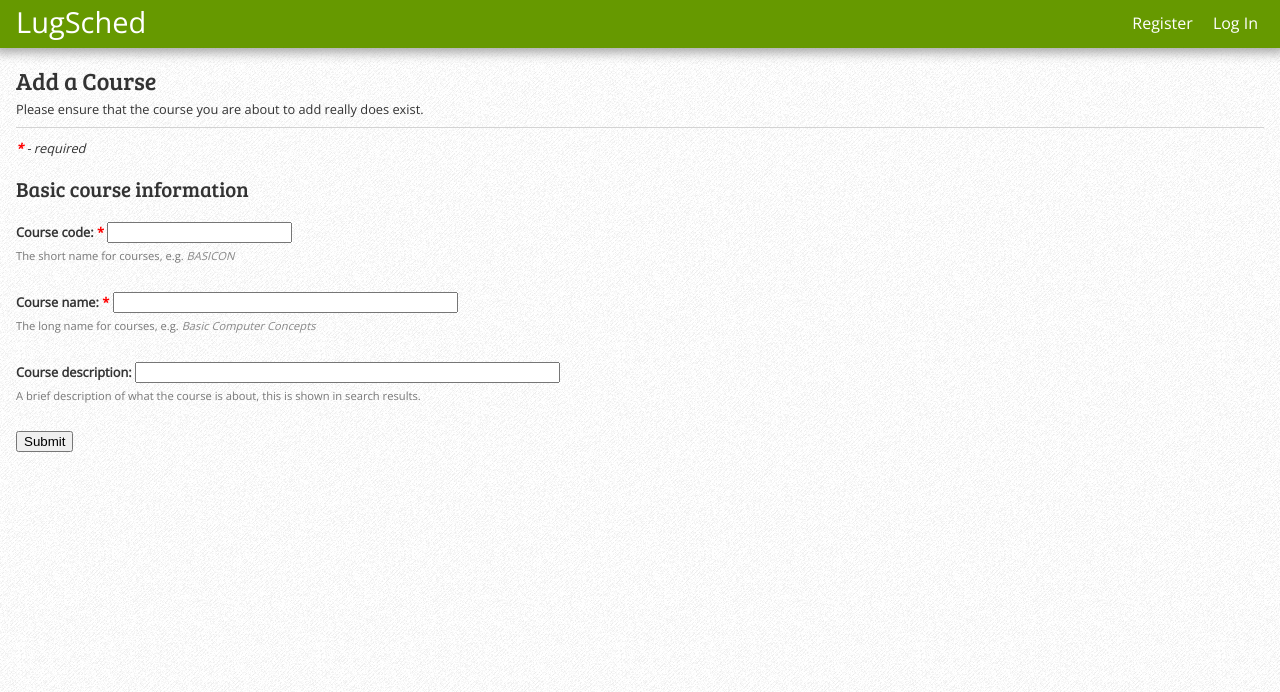
After one commit to pcalulo/lugsched, a Django app: template templates/coursewiki/courseeditor.html in a window 1280 px wide. The commit adds this page. Shown: the top 692 px of the page. Run offline with Django 3.2, Linux system fonts and the light colour scheme; the template is opened without the code that fills it, so the values that code supplies are empty.

Commit message:
Use the same template for both adding and editing courses

```diff
--- a/coursewiki/views.py
+++ b/coursewiki/views.py
@@ -83,7 +83,7 @@ def course_details_edit(request, uni_name, course_code):
     course = Course.objects.get(code = course_code)
 
     if request.method == 'GET':
-        template = loader.get_template('coursewiki/coursedetails-edit.html')
+        template = loader.get_template('coursewiki/courseeditor.html')
         context = RequestContext(request, {
             'course': course,
             'sections': Section.objects.filter(course = course),
@@ -163,5 +163,5 @@ def add_course_view(request, uni_name=None):
         return add_course_on_post(request)
 
     context = RequestContext(request)
-    template = loader.get_template('coursewiki/addcourse.html')
+    template = loader.get_template('coursewiki/courseeditor.html')
     return HttpResponse(template.render(context))
--- a/static/css/forms.css
+++ b/static/css/forms.css
@@ -14,3 +14,7 @@ div.errorbox {
     margin-top: 8px;
     padding: 4px;
 }
+
+label {
+    font-weight: bold;
+}
--- a/static/css/register.css
+++ b/static/css/register.css
@@ -3,10 +3,6 @@ p {
     line-height: 90%;
     padding: 0px;
     margin-bottom: 10px;
-}
-
-label {
-    font-weight: bold;
 }
 
 .extra-bottom-padding {
--- /dev/null
+++ b/templates/coursewiki/courseeditor.html
@@ -0,0 +1,91 @@
+{% extends 'coursewiki/base.html' %}
+
+{#
+    This acts as the template for both adding and editing courses in the LugSched
+    Course Wiki.
+
+    Take note that, conveniently, in both the adding and editing cases, the URL
+    from which the form gets accesed and the one for submitting form data are
+    identical.
+#}
+
+{% block subpage_title %}
+    {% if course %}
+        Edit Course Details
+    {% else %}
+        Add a Course
+    {% endif %}
+{% endblock %}
+
+{% block page_css %}
+    <link rel="stylesheet" type="text/css"
+        href="{{ STATIC_URL }}css/forms.css">
+{% endblock %}
+
+{% block padded_content %}
+    {% if course %}
+        <h1 class="no-bottom-margin">Edit Course Details</h1>
+        <span class="subtext">
+            Change the details of <em>{{ course.code }}</em> below as
+            needed.
+        </span>
+    {% else %}
+        <h1 class="no-bottom-margin">Add a Course</h1>
+        <span class="subtext">
+            Please ensure that the course you are about to add really does exist.
+        </span>
+    {% endif %}
+
+    <hr>
+
+    <form action='' method="POST">
+        {% csrf_token %}
+
+        <span class="subtext">
+            <i><span class="required-data">*</span> - required</i>
+        </span>
+
+        <h2>Basic course information</h2>
+        <p>
+            <label for="courseCode">Course code:
+                <span class="required-data">*</span>
+                <input type="text" name="courseCode"
+                {% if course %}
+                    value="{{ course.code }}"
+                {% endif %}
+                >
+                </input>
+            </label>
+            <span class="helptext">The short name for courses, e.g. <i>BASICON</i></span>
+        </p>
+        <p>
+            <label>Course name:
+                <span class="required-data">*</span>
+                <input type="text" name="courseName" size="40"
+                {% if course %}
+                    value="{{ course.name }}"
+                {% endif %}
+                    >
+                </input>
+            </label>
+            <span class="helptext">
+                The long name for courses, e.g. <i>Basic Computer Concepts</i>
+            </span>
+        </p>
+        <p>
+            <label>Course description:
+                <input type="text" name="description" size="50"
+                    {% if course %}
+                        value="{{ course.description }}"
+                    {% endif %}
+                    >
+                </input>
+            </label>
+            <span class="helptext">
+                A brief description of what the course is about, this is shown
+                in search results.
+            </span>
+        </p>
+        <input type="submit"></input>
+    </form>
+{% endblock %}
```
Also changed, not shown: templates/coursewiki/coursedetails-edit.html (deleted, +0 -55 lines).
